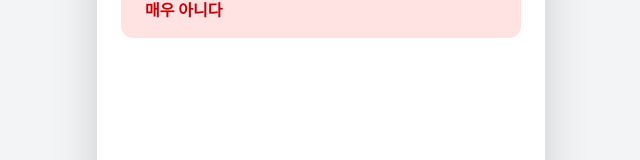
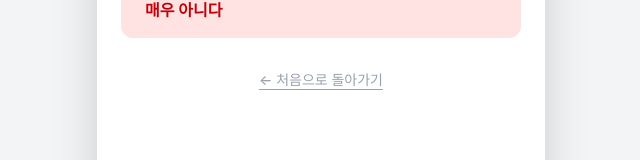
Before and after one commit to ICCHOI/youth-module, a React (Vite) app: page / in a window 1280 px wide. Both pictures are taken after a click on the button "진단 시작하기". Shown: the part 485-645 px from the top of the page, without its empty margins (319-959 px from the left). Built offline with nearby package versions, Linux system fonts and the light colour scheme.

Commit message:
✨ feat: 뒤로가기 버튼 추가

```diff
--- a/package.json
+++ b/package.json
@@ -7,7 +7,9 @@
     "dev": "vite",
     "build": "vite build",
     "lint": "eslint .",
-    "preview": "vite preview"
+    "preview": "vite preview",
+    "predeploy": "npm run build",
+    "deploy": "gh-pages -d dist"
   },
   "dependencies": {
     "@tailwindcss/vite": "^4.3.3",
--- a/src/App.jsx
+++ b/src/App.jsx
@@ -8,13 +8,48 @@ function App() {
     밀착: 0, 진로: 0, 취업: 0, 사례: 0, 자신감: 0
   });
 
+  // 💡 [추가됨] 유저가 누른 점수를 문항 순서대로 기억하는 배열 (롤백용)
+  const [answerHistory, setAnswerHistory] = useState([]);
+
   const handleAnswer = (scoreValue) => {
     const currentModule = questionsData[currentQuestionIndex].module;
+
+    // 1. 현재 문항에서 누른 점수를 히스토리에 저장
+    setAnswerHistory((prev) => {
+      const newHistory = [...prev];
+      newHistory[currentQuestionIndex] = scoreValue;
+      return newHistory;
+    });
+
+    // 2. 점수 누적
     setScores((prev) => ({ ...prev, [currentModule]: prev[currentModule] + scoreValue }));
 
+    // 3. 다음 화면 이동 체크
     const isLastQuestion = currentQuestionIndex === questionsData.length - 1;
     if (isLastQuestion) setCurrentStep('result');
     else setCurrentQuestionIndex((prev) => prev + 1);
+  };
+
+  // 💡 [핵심 로직 추가] 뒤로 가기 및 점수 롤백
+  const handleGoBack = () => {
+    // 첫 번째 질문이라면 인트로 화면으로 돌려보냄
+    if (currentQuestionIndex === 0) {
+      setCurrentStep('intro');
+      return;
+    }
+
+    const prevIndex = currentQuestionIndex - 1;
+    const prevModule = questionsData[prevIndex].module;
+    const scoreToSubtract = answerHistory[prevIndex];
+
+    // 이전 문항의 점수 차감 (롤백)
+    setScores((prev) => ({
+      ...prev,
+      [prevModule]: prev[prevModule] - scoreToSubtract
+    }));
+
+    // 인덱스 뒤로 이동
+    setCurrentQuestionIndex(prevIndex);
   };
 
   const getTopModule = () => {
@@ -26,6 +61,7 @@ function App() {
   const resetTest = () => {
     setScores({ 밀착: 0, 진로: 0, 취업: 0, 사례: 0, 자신감: 0 });
     setCurrentQuestionIndex(0);
+    setAnswerHistory([]); // 히스토리도 깔끔하게 초기화
     setCurrentStep('intro');
   };
 
@@ -36,7 +72,7 @@ function App() {
         💡
       </div>
       <h1 className="text-2xl font-extrabold text-gray-800 mb-2">청년 맞춤형 도움 진단</h1>
-      <p className="text-gray-500 mb-10">지금 나에게 가장 필요한 도움은 무엇일까요?</p>
+      <p className="text-gray-500 mb-10">나에게 지금 가장 필요한 도움은 무엇일까요?</p>
       <button
         onClick={() => setCurrentStep('test')}
         className="w-full bg-blue-600 text-white font-bold py-4 rounded-xl shadow-md hover:bg-blue-700 transition active:scale-95"
@@ -51,7 +87,7 @@ function App() {
     const progressPercent = ((currentQuestionIndex + 1) / questionsData.length) * 100;
 
     return (
-      <div className="flex flex-col h-full px-6 py-10 animate-fade-in">
+      <div className="flex flex-col h-full px-6 py-10 animate-fade-in relative">
         {/* 프로그레스 바 */}
         <div className="mb-8">
           <div className="flex justify-between text-sm text-gray-500 mb-2 font-medium">
@@ -67,14 +103,14 @@ function App() {
         </div>
 
         {/* 질문 영역 */}
-        <div className="flex-1">
+        <div className="flex-1 flex flex-col pb-12">
           <h2 className="text-xl font-bold text-gray-800 leading-snug break-keep mb-8">
             <span className="text-blue-500 mr-2">Q.</span>
             {currentQuestion.text}
           </h2>
 
-          {/* 5점 척도 버튼 리스트 */}
-          <div className="flex flex-col gap-3">
+          {/* 5점 척도 버튼 리스트 (그라데이션 색상 적용됨) */}
+          <div className="flex flex-col gap-3 mb-6">
             {[
               { label: '매우 그렇다', value: 5, bg: 'bg-blue-100 hover:bg-blue-200 text-blue-700 font-bold' },
               { label: '그렇다', value: 4, bg: 'bg-blue-50 hover:bg-blue-100 text-blue-600 font-bold' },
@@ -91,6 +127,14 @@ function App() {
               </button>
             ))}
           </div>
+
+          {/* 💡 [UI 추가됨] 뒤로 가기 버튼 */}
+          <button
+            onClick={handleGoBack}
+            className="text-gray-400 font-medium text-sm underline underline-offset-4 hover:text-gray-600 transition self-center mt-2"
+          >
+            {currentQuestionIndex === 0 ? '← 처음으로 돌아가기' : '← 이전 질문으로 돌아가기'}
+          </button>
         </div>
       </div>
     );
@@ -99,7 +143,6 @@ function App() {
   const renderResult = () => {
     const topModule = getTopModule();
 
-    // 💡 기획 & 개발 포인트: 모듈별 고유 컬러 매핑 (배경, 테두리, 텍스트 색상)
     const moduleColors = {
       '밀착': { bg: 'bg-red-50', border: 'border-red-500', text: 'text-red-600' },
       '사례': { bg: 'bg-yellow-50', border: 'border-yellow-500', text: 'text-yellow-600' },
@@ -107,22 +150,16 @@ function App() {
       '진로': { bg: 'bg-blue-50', border: 'border-blue-500', text: 'text-blue-600' },
       '취업': { bg: 'bg-purple-50', border: 'border-purple-500', text: 'text-purple-600' }
     };
-
-    // 만약 예기치 않은 데이터가 올 경우를 대비한 기본값(Fallback) 설정
     const currentColors = moduleColors[topModule.name] || moduleColors['진로'];
 
     return (
       <div className="flex flex-col h-full px-6 py-10 animate-fade-in">
-        {/* 상단 캡처 유도 배너 */}
         <div className="bg-red-50 border border-red-200 text-red-600 px-4 py-3 rounded-lg mb-8 text-sm font-bold flex items-center justify-center shadow-sm">
-          🚨 이 화면을 부스 담당자에게 보여주세요
+          🚨 이 화면을 캡처하여 담당자에게 보여주세요
         </div>
 
-        {/* 결과 카드 */}
         <div className="flex-1 flex flex-col items-center justify-center text-center">
           <h2 className="text-gray-500 font-medium mb-2">당신에게 가장 필요한 지원은</h2>
-
-          {/* 💡 매핑된 컬러를 동적으로 주입 */}
           <div className={`${currentColors.bg} border-2 ${currentColors.border} rounded-2xl p-8 shadow-lg w-full mb-8 transition-colors duration-300`}>
             <h1 className={`text-4xl font-extrabold ${currentColors.text} mb-3`}>
               [{topModule.name}]
@@ -142,7 +179,6 @@ function App() {
   };
 
   return (
-    // 모바일 뷰포트 레이아웃 (가운데 정렬된 480px 컨테이너)
     <div className="min-h-screen bg-gray-100 flex justify-center font-sans">
       <div className="w-full max-w-md bg-white min-h-screen shadow-2xl relative overflow-x-hidden">
         {currentStep === 'intro' && renderIntro()}
```
